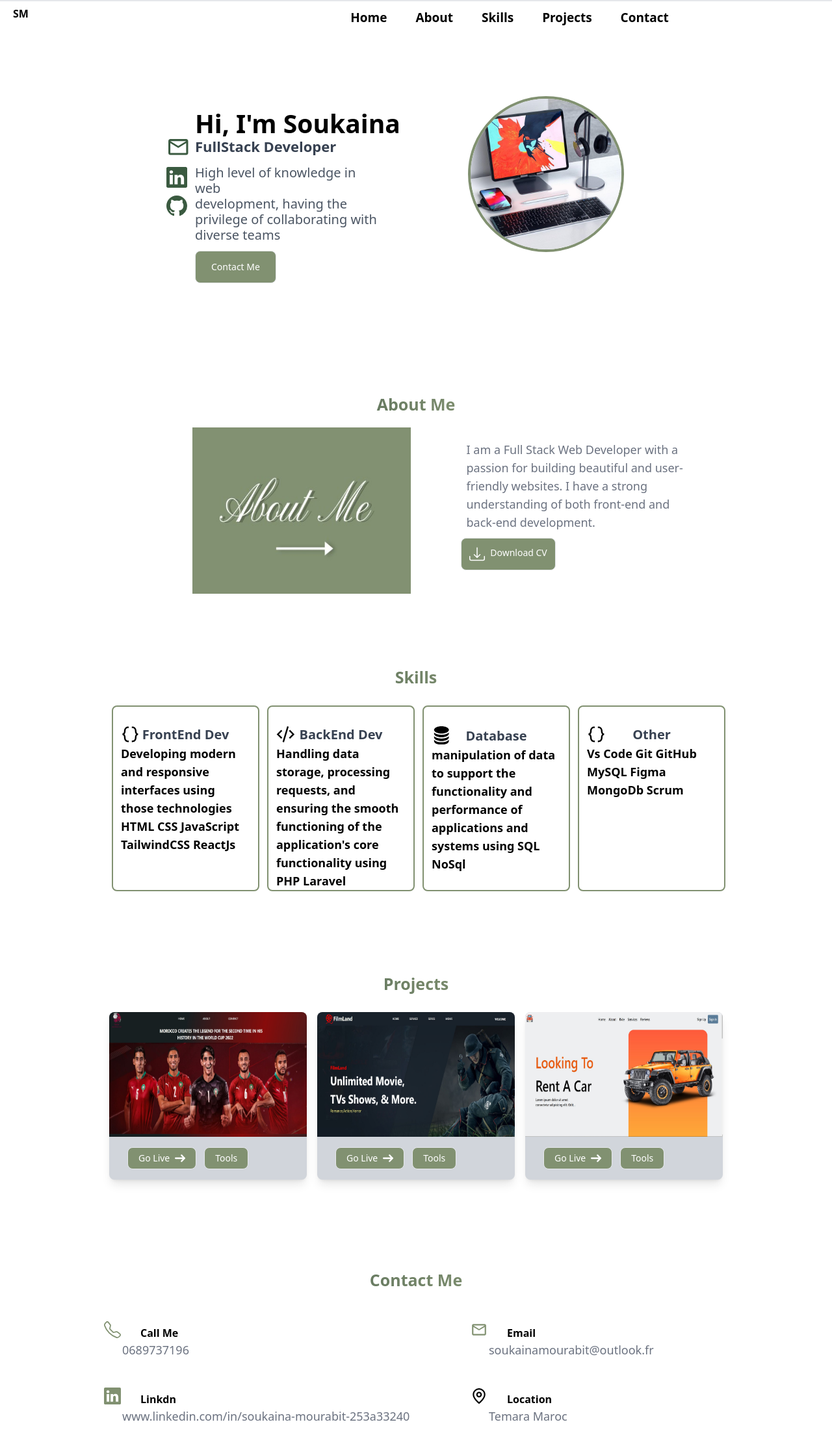
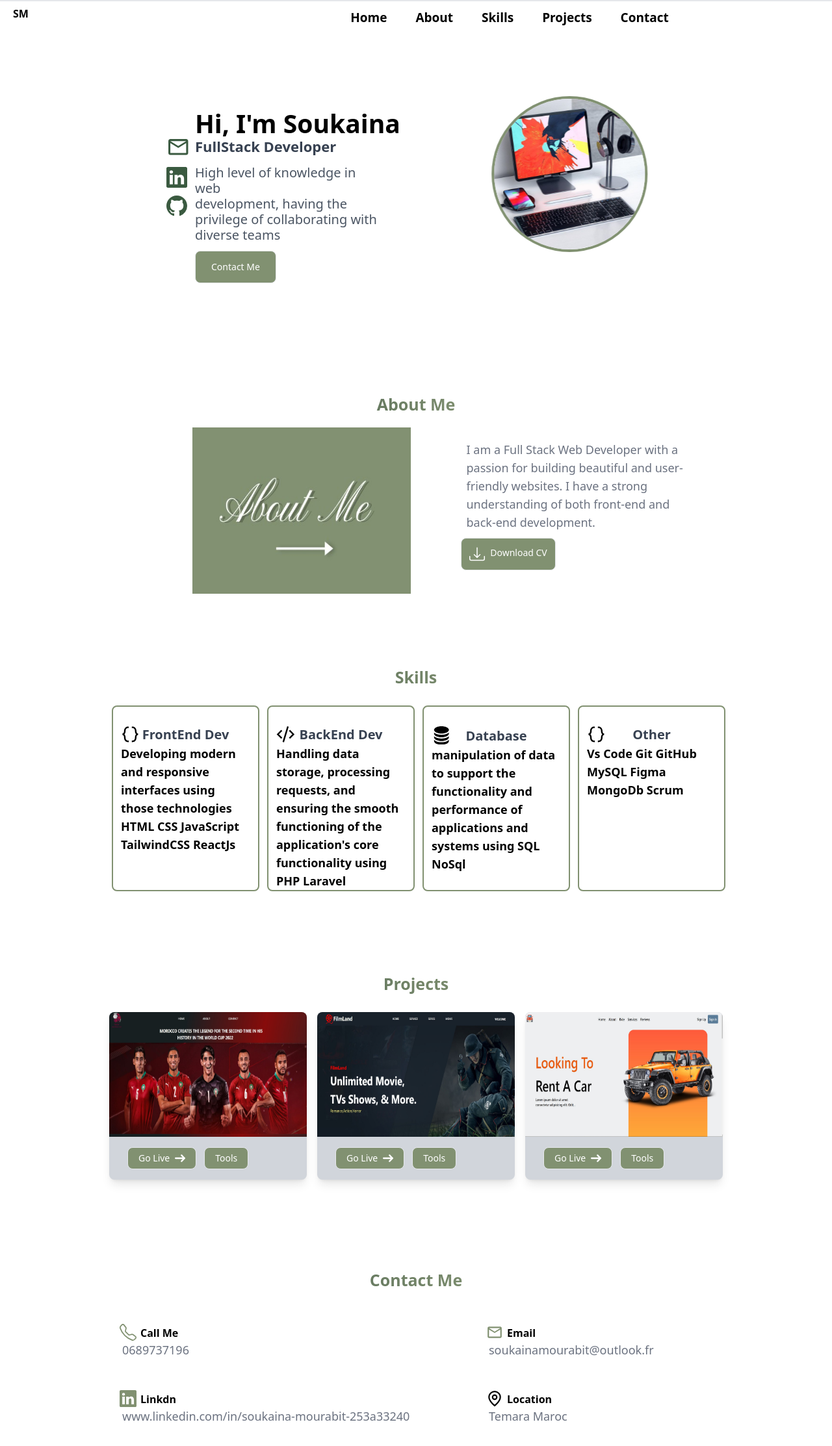
Before and after one commit to SMourabit/Personal_portfolio, a React (Create React App) app: page / in a window 1280 px wide. Shown: the top 2226 px of the page at 65% size. Built offline with nearby package versions, Linux system fonts and the light colour scheme.

Commit message:
Finishing

```diff
--- a/src/Components/Contact.js
+++ b/src/Components/Contact.js
@@ -5,10 +5,10 @@ import { MdOutlineEmail } from 'react-icons/md';
 
 function Contact() {
   let cordonnees = [
-    { name: 'Call Me ', dec: '0689737196', icon: <BsTelephone className='relative left-0 top-6 text-[26px] text-green-light lg:top-5' /> },
-    { name: 'Email ', dec: 'soukainamourabit@outlook.fr', icon: <MdOutlineEmail className='relative  left-0 top-6  text-[26px] text-green-light lg:top-5' /> },
-    { name: 'Linkdn ', dec: 'www.linkedin.com/in/soukaina-mourabit-253a33240', icon: <BsLinkedin className='relative left-0 top-6  text-[26px] text-green-light lg:top-5' /> },
-    { name: 'Location ', dec: 'Temara Maroc', icon: <GrLocation className='relative left-0 top-6  text-[26px]  text-green-light lg:top-5' /> },
+    { name: 'Call Me ', dec: '0689737196', icon: <BsTelephone className='relative left-0 top-6 text-[26px] text-green-light lg:top-6 lg:left-6' /> },
+    { name: 'Email ', dec: 'soukainamourabit@outlook.fr', icon: <MdOutlineEmail className='relative  left-0 top-6  text-[26px] text-green-light lg:top-6 lg:left-6' /> },
+    { name: 'Linkdn ', dec: 'www.linkedin.com/in/soukaina-mourabit-253a33240', icon: <BsLinkedin className='relative left-0 top-6  text-[26px] text-green-light lg:top-6 lg:left-6' /> },
+    { name: 'Location ', dec: 'Temara Maroc', icon: <GrLocation className='relative left-0 top-6  text-[26px]  text-green-light lg:top-6 lg:left-6' /> },
   ];
 
   return (
--- a/src/Components/Home.js
+++ b/src/Components/Home.js
@@ -18,11 +18,11 @@ function Home() {
 
 
         </div>
-        <div className='w-[100%] group   '>
-          <div class="
+        <div className='w-[100%]  group  '>
+          <div class=" group
           ">
             <img src="6.jpg" className="w-[10rem] h-[10rem] relative top-11 left-[5rem] rounded-full bg-green-light md:top-[5rem]  md:left-[25rem]
-          lg:w-[15rem] lg:h-[15rem] lg:left-[45rem] lg:top-[8rem] border-4 border-green-light" alt="" />
+          lg:w-[15rem] lg:h-[15rem] lg:left-[45rem] lg:top-[8rem] border-4 border-green-light animate-trans-right" alt="" />
 
           </div>
 
```
Also changed, not shown: 1 other file (tests, documents, lock files or other folders).
